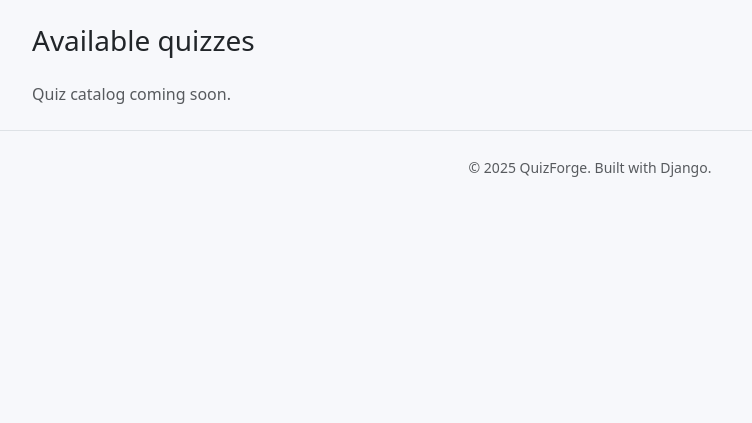
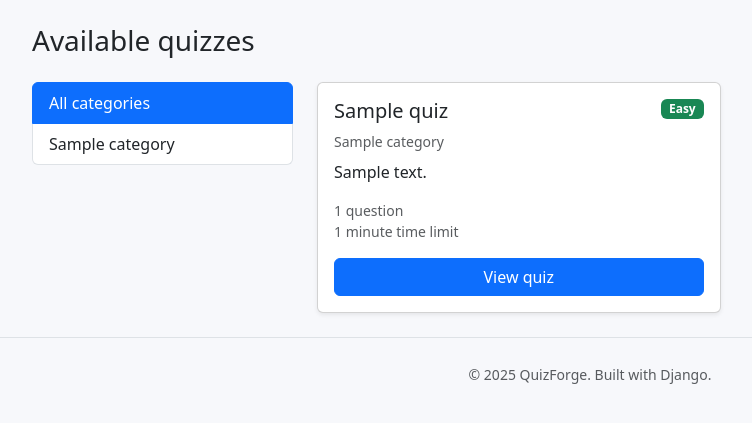
Before and after one commit to mayahector/quizforge, a Django app: page / in a window 1280 px wide. Shown: the part 56-479 px from the top of the page, without its empty margins (50-802 px from the left). Run offline with Django 5.2, Linux system fonts and the light colour scheme; tables that the repository leaves empty hold one stand-in row (values such as "Sample post").

Commit message:
Build the quiz catalog: listing and detail pages
Replace the placeholder homepage with a real catalog view: published
quizzes as cards with difficulty badges, question count, and time
limit, filterable by category via a sidebar. Add a quiz detail page
summarizing the quiz before a learner commits to starting it, wired to
a quiz-take route with a stub view/template the next commit replaces
with the real timed quiz engine.

```diff
--- a/quizzes/urls.py
+++ b/quizzes/urls.py
@@ -8,4 +8,6 @@ urlpatterns = [
     path("", views.quiz_list, name="quiz-list"),
     path("dashboard/", views.dashboard, name="dashboard"),
     path("leaderboard/", views.leaderboard, name="leaderboard"),
+    path("quiz/<slug:slug>/", views.quiz_detail, name="quiz-detail"),
+    path("quiz/<slug:slug>/take/", views.quiz_take, name="quiz-take"),
 ]
--- a/quizzes/views.py
+++ b/quizzes/views.py
@@ -1,9 +1,40 @@
 from django.contrib.auth.decorators import login_required
-from django.shortcuts import render
+from django.shortcuts import get_object_or_404, render
+
+from .models import Category, Quiz
 
 
 def quiz_list(request):
-    return render(request, "quizzes/quiz_list.html", {"quizzes": []})
+    quizzes = (
+        Quiz.objects.filter(is_published=True)
+        .select_related("category")
+        .prefetch_related("questions")
+    )
+
+    category_slug = request.GET.get("category")
+    if category_slug:
+        quizzes = quizzes.filter(category__slug=category_slug)
+
+    context = {
+        "quizzes": quizzes,
+        "categories": Category.objects.all(),
+        "active_category": category_slug,
+    }
+    return render(request, "quizzes/quiz_list.html", context)
+
+
+def quiz_detail(request, slug):
+    quiz = get_object_or_404(
+        Quiz.objects.select_related("category"), slug=slug, is_published=True
+    )
+    return render(request, "quizzes/quiz_detail.html", {"quiz": quiz})
+
+
+@login_required
+def quiz_take(request, slug):
+    """Placeholder: the timed quiz-taking engine lands in the next commit."""
+    quiz = get_object_or_404(Quiz, slug=slug, is_published=True)
+    return render(request, "quizzes/quiz_take_stub.html", {"quiz": quiz})
 
 
 @login_required
--- a/templates/quizzes/quiz_list.html
+++ b/templates/quizzes/quiz_list.html
@@ -1,6 +1,52 @@
 {% extends "base.html" %}
 {% block title %}Quizzes · QuizForge{% endblock %}
 {% block content %}
-<h1 class="h3 mb-4">Available quizzes</h1>
-<p class="text-muted">Quiz catalog coming soon.</p>
+<div class="d-flex justify-content-between align-items-center mb-4">
+    <h1 class="h3 mb-0">Available quizzes</h1>
+</div>
+<div class="row">
+    <div class="col-md-3 mb-4">
+        <div class="list-group">
+            <a href="{% url 'quizzes:quiz-list' %}"
+               class="list-group-item list-group-item-action {% if not active_category %}active{% endif %}">
+                All categories
+            </a>
+            {% for category in categories %}
+            <a href="?category={{ category.slug }}"
+               class="list-group-item list-group-item-action {% if active_category == category.slug %}active{% endif %}">
+                {{ category.name }}
+            </a>
+            {% endfor %}
+        </div>
+    </div>
+    <div class="col-md-9">
+        {% if quizzes %}
+        <div class="row row-cols-1 row-cols-md-2 g-4">
+            {% for quiz in quizzes %}
+            <div class="col">
+                <div class="card h-100 shadow-sm">
+                    <div class="card-body d-flex flex-column">
+                        <div class="d-flex justify-content-between align-items-start mb-2">
+                            <h2 class="h5 card-title mb-0">{{ quiz.title }}</h2>
+                            <span class="badge bg-{% if quiz.difficulty == 'easy' %}success{% elif quiz.difficulty == 'hard' %}danger{% else %}warning text-dark{% endif %}">
+                                {{ quiz.get_difficulty_display }}
+                            </span>
+                        </div>
+                        <p class="text-muted small mb-2">{{ quiz.category.name }}</p>
+                        <p class="card-text flex-grow-1">{{ quiz.description|truncatewords:20 }}</p>
+                        <ul class="list-unstyled small text-muted mb-3">
+                            <li>{{ quiz.question_count }} question{{ quiz.question_count|pluralize }}</li>
+                            <li>{{ quiz.time_limit_minutes }} minute time limit</li>
+                        </ul>
+                        <a href="{% url 'quizzes:quiz-detail' quiz.slug %}" class="btn btn-primary mt-auto">View quiz</a>
+                    </div>
+                </div>
+            </div>
+            {% endfor %}
+        </div>
+        {% else %}
+        <p class="text-muted">No quizzes are available in this category yet.</p>
+        {% endif %}
+    </div>
+</div>
 {% endblock %}
--- /dev/null
+++ b/templates/quizzes/quiz_take_stub.html
@@ -0,0 +1,6 @@
+{% extends "base.html" %}
+{% block title %}{{ quiz.title }} · QuizForge{% endblock %}
+{% block content %}
+<h1 class="h4">{{ quiz.title }}</h1>
+<p class="text-muted">The quiz-taking experience is coming in the next update.</p>
+{% endblock %}
```
Also changed, not shown: templates/quizzes/quiz_detail.html (added, +36 -0 lines).
